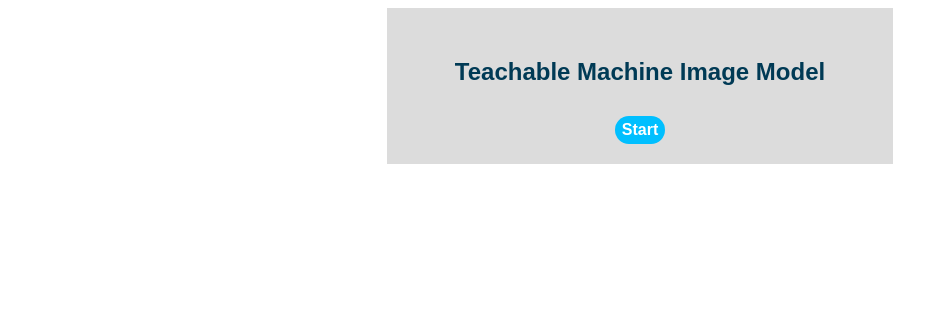
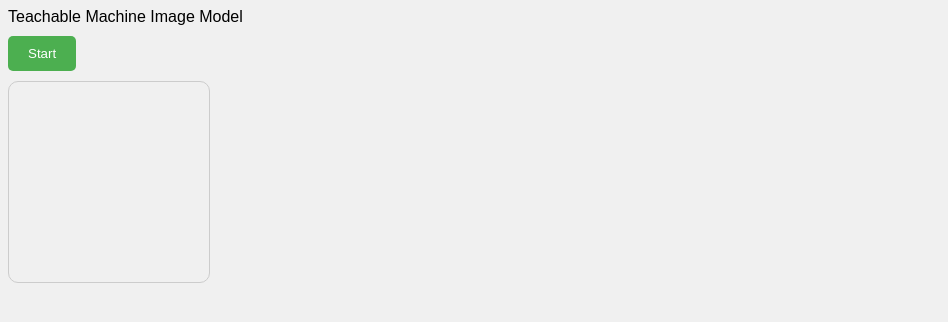
Before and after one commit to AYAN-IMRAN/teachble-machine, a plain HTML site: page video.html in a window 1280 px wide. Shown: the whole page, without its empty margins (0-948 px from the left). Drawn offline with Linux system fonts and the light colour scheme.

Commit message:
Update style.css

```diff
--- a/style.css
+++ b/style.css
@@ -1,47 +1,45 @@
-.caintainer{
-    width: 40%;
-    background-color: gainsboro;
-    align-items: center;
-    display: flex;
-    justify-content: center;
-    align-items: center;
-    margin:auto ;
-    height: auto;
-    padding-top: 50px;
-    font-size: 24px;
-    font-weight: 600;
-    font-family:Arial, Helvetica, sans-serif;
-    color: rgb(0, 58, 85);
+body {
+    font-family: Arial, sans-serif;
+    background-color: #f0f0f0; /* light gray background */
+  }
 
-}
+  div {
+    margin-bottom: 10px;
+  }
 
-.btn{
-    width: 40%;
-    background-color: gainsboro;
-    align-items: center;
-    display: flex;
-    justify-content: center;
-    align-items: center;
-    margin: auto;
-    height: auto;
+  #webcam-container {
+    width: 200px;
+    height: 200px;
+    border: 1px solid #ccc; /* light gray border */
+    border-radius: 10px;
+    overflow: hidden;
+  }
 
+  #label-container {
+    margin-top: 20px;
+  }
 
-}
-.btn button{
-    margin-top: 30px;
-    border-radius: 15px;
-    background-color: rgb(0, 191, 255);
-    color: white;
-    padding: 5px 5px 5px 5px ;
-    margin-bottom: 20px;
-    width: 10%;
-    height: 30%;
+  #label-container div {
+    margin-bottom: 10px;
+    font-size: 16px;
+    color: #333; /* dark gray text */
+  }
+
+  button[type="button"] {
+    background-color: #4CAF50; /* green button */
+    color: #fff;
+    padding: 10px 20px;
     border: none;
-    font-weight: 600;
-    font-size: 16px;
+    border-radius: 5px;
     cursor: pointer;
-}
-button:hover{
-background-color:  rgb(0, 119, 158);;
-transition: all ease 5s;
-}
+  }
+
+  button[type="button"]:hover {
+    background-color: #3e8e41; /* darker green on hover */
+  }
+
+  #webcam-container canvas {
+    width: 100%;
+    height: 100%;
+    object-fit: cover;
+  }
```
